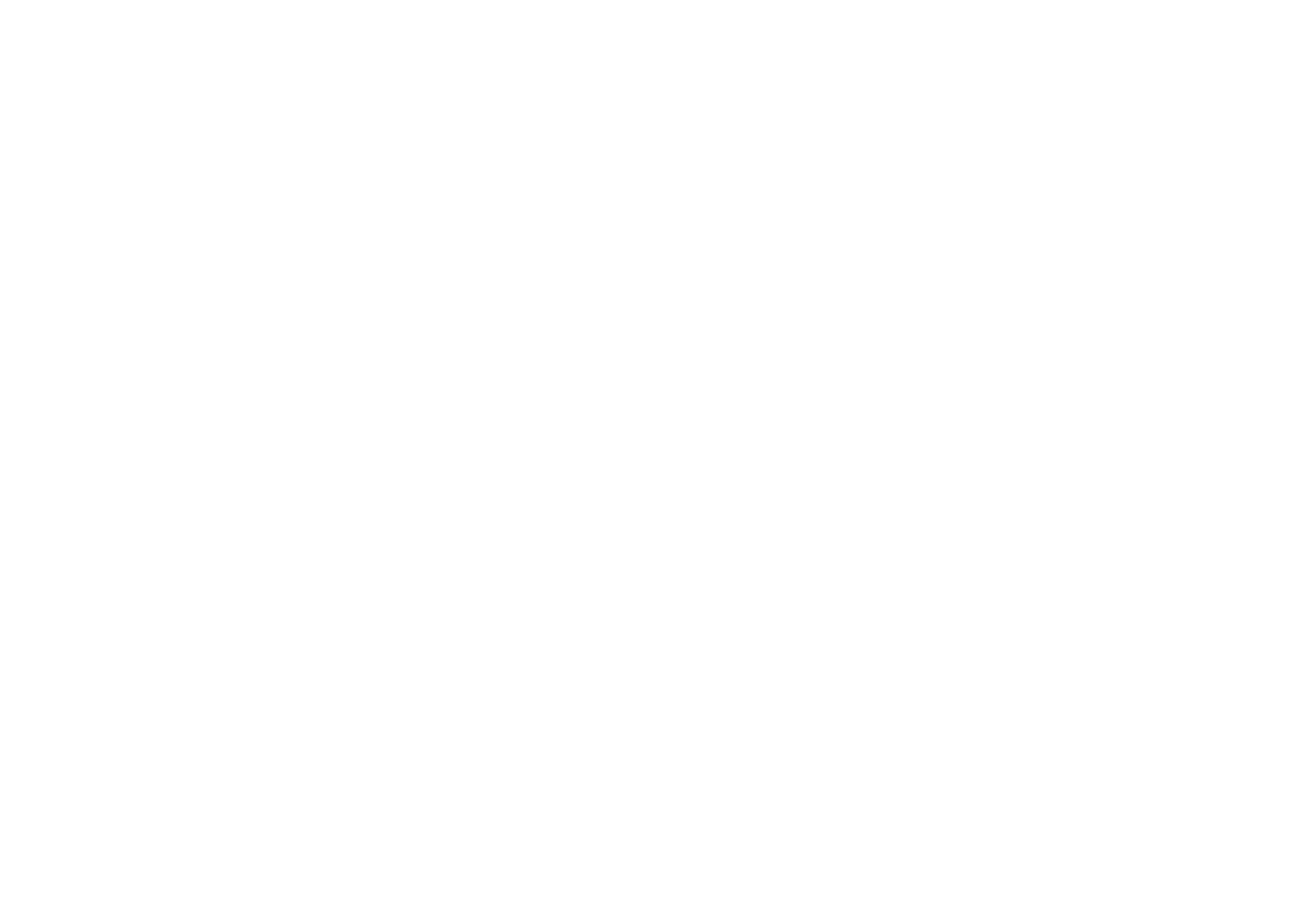
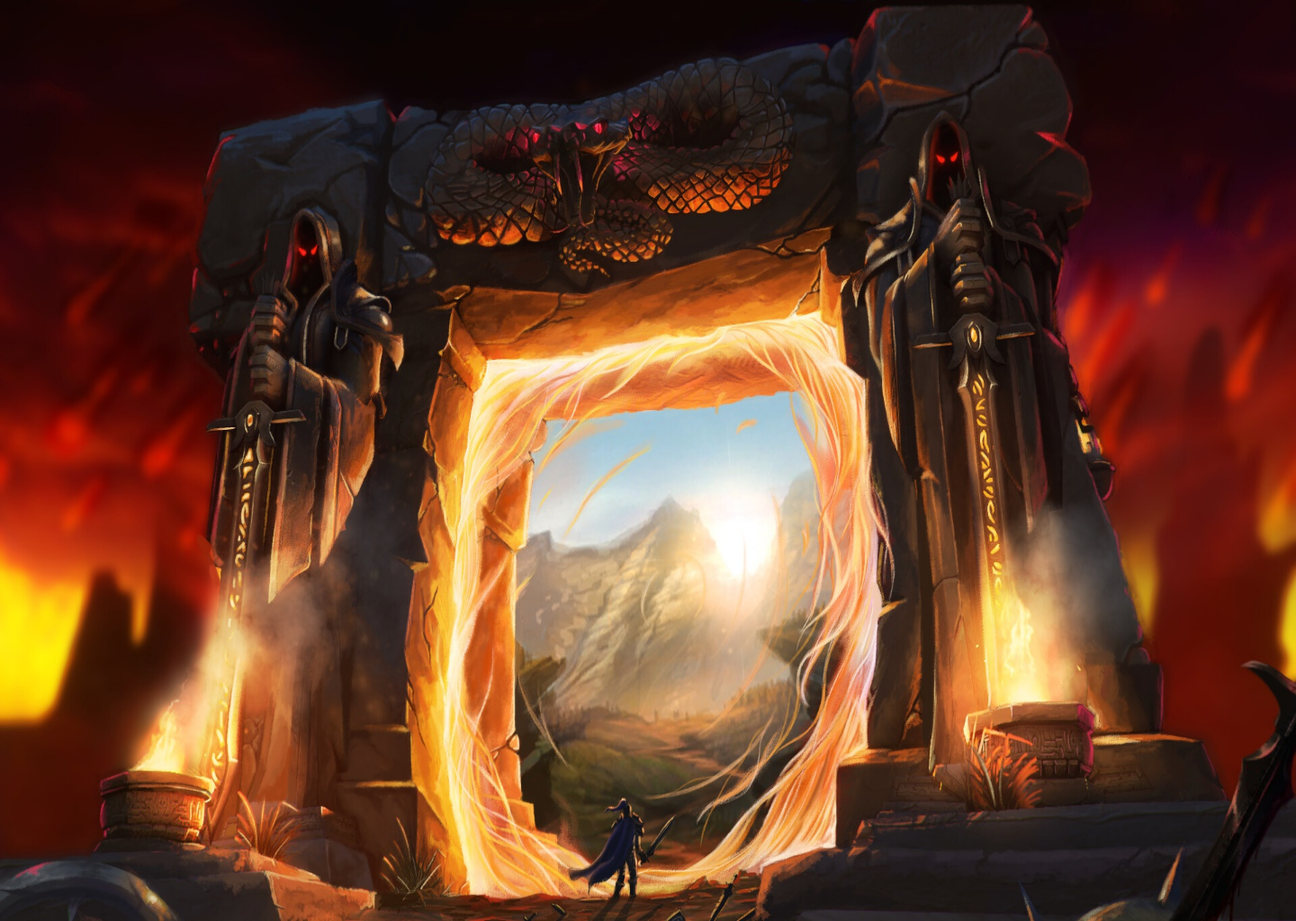
Before and after one commit to Rickengelage/wowsignup, a plain HTML site: page index.html in a window 1280 px wide. Shown: the whole page at 90% size, 1440 px wide, since content can reach past the window. Before the commit the page ends 800 px from the top, so only its background shows below. Drawn offline with Linux system fonts and the light colour scheme.

Commit message:
added and positioned the background image in the body

```diff
--- a/index.html
+++ b/index.html
@@ -7,6 +7,7 @@
     <link rel="stylesheet" href="style.css">
 </head>
 <body>
+    <img src="./images/wp14555869-dark-portal-wallpapers.jpg" alt="backgroundimage" width="1440px" height="1024">
 
 </body>
 </html>
--- a/style.css
+++ b/style.css
@@ -0,0 +1,11 @@
+* {
+    box-sizing: border-box;
+    margin: 0;
+}
+body{
+    display: flex;
+    background-color: black;
+}
+img {
+    margin: auto;
+}
```
Also changed, not shown: images/wp14555869-dark-portal-wallpapers.jpg (added).
